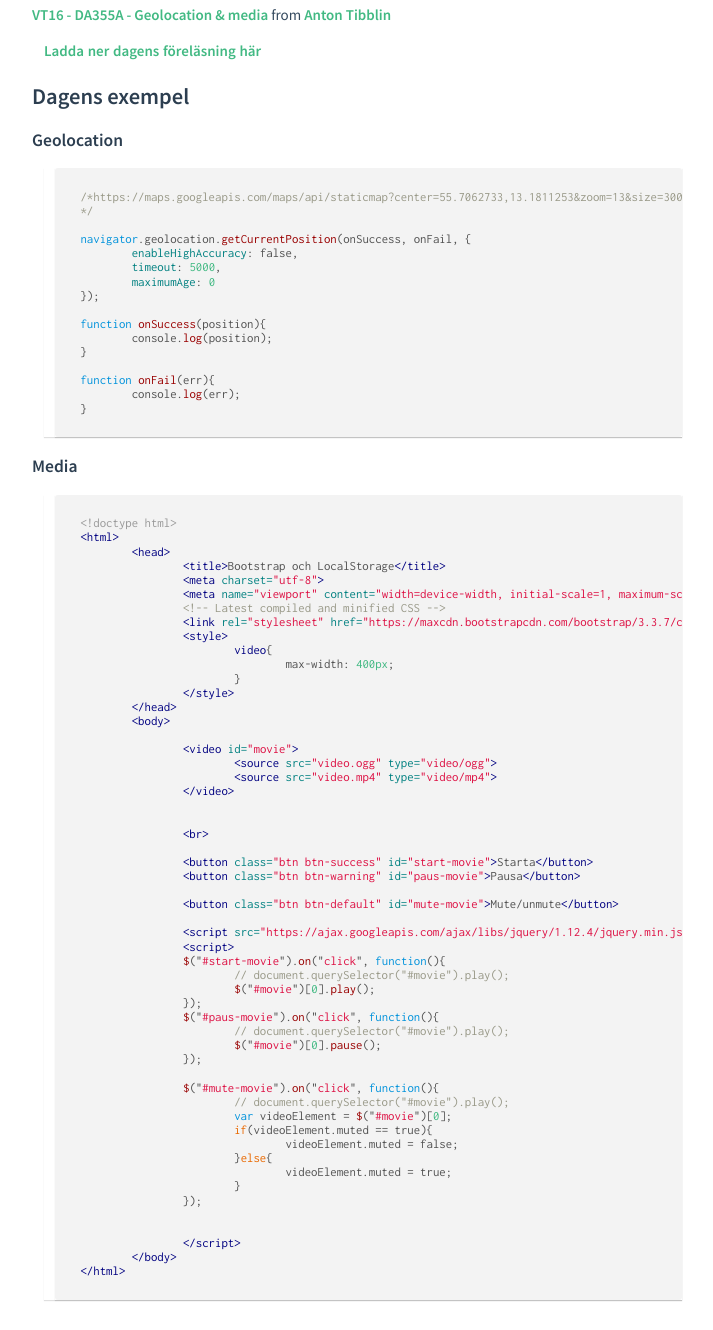
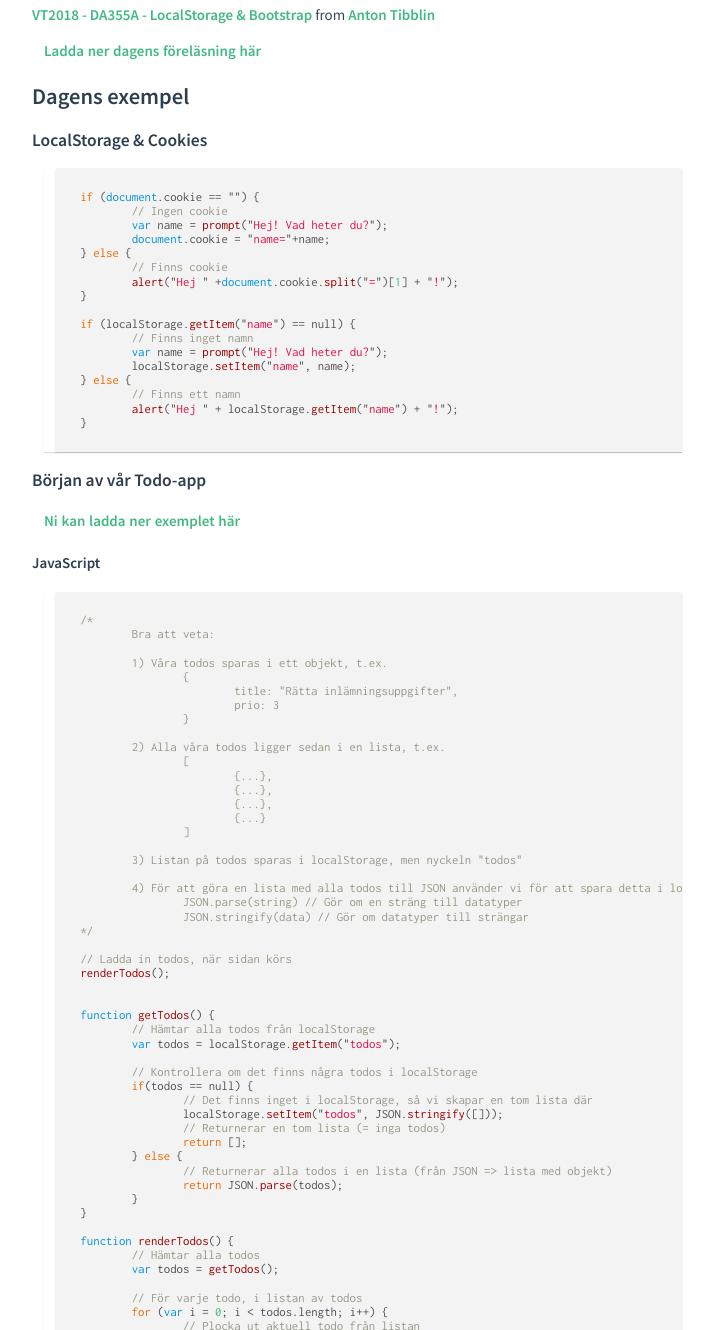
Before and after one commit to mau-dvmt/mah-dv.github.io, a Jekyll site: the page built from courses/da344a-da355a/lectures/le11.md, in a window 1280 px wide and 1400 px high, scrolled down 583 px, cut to the strip 70-1400 px from the top of the window. Shown: the whole strip, without its empty margins (283-996 px from the left). Built offline with Jekyll 4.4.1, drawn with Linux system fonts in a browser that asks for light colours; some of the changed text lies outside the part shown.

Commit message:
Added new lecture

````diff
--- a/_data/da344a-da355a.yml
+++ b/_data/da344a-da355a.yml
@@ -42,7 +42,7 @@ menu:
          - name: 8. Responsive design [AT]
          - name: 9. jQuery [AT]
          - name: 10. Ajax [AT]
-#         - name: 10. Bootstrap & LocalStorage [AT]
+         - name: 11. Bootstrap & LocalStorage [AT]
 #         - name: 11. Geolocation & media [AT]
 #         - name: 12. JavaScript development methodology [AF]
 #         - name: 13. Hybridapplikationer [AT]
--- a/courses/da344a-da355a/lectures/le11.md
+++ b/courses/da344a-da355a/lectures/le11.md
@@ -5,34 +5,104 @@ code: "da344a-da355a"
 
 # Geolocation & media
 
-<iframe src="//www.slideshare.net/slideshow/embed_code/key/JeZGrYSdPxeLvS" width="595" height="485" frameborder="0" marginwidth="0" marginheight="0" scrolling="no" style="border:1px solid #CCC; border-width:1px; margin-bottom:5px; max-width: 100%;" allowfullscreen> </iframe> <div style="margin-bottom:5px"> <strong> <a href="//www.slideshare.net/AntonTibblin/vt16-da355a-geolocation-media" title="VT16 - DA355A - Geolocation &amp; media" target="_blank">VT16 - DA355A - Geolocation &amp; media</a> </strong> from <strong><a target="_blank" href="//www.slideshare.net/AntonTibblin">Anton Tibblin</a></strong> </div>
+<iframe src="//www.slideshare.net/slideshow/embed_code/key/UBK4ukBmMXOQI" width="595" height="485" frameborder="0" marginwidth="0" marginheight="0" scrolling="no" style="border:1px solid #CCC; border-width:1px; margin-bottom:5px; max-width: 100%;" allowfullscreen> </iframe> <div style="margin-bottom:5px"> <strong> <a href="//www.slideshare.net/AntonTibblin/vt2018-da355a-localstorage-bootstrap" title="VT2018 - DA355A - LocalStorage &amp; Bootstrap" target="_blank">VT2018 - DA355A - LocalStorage &amp; Bootstrap</a> </strong> from <strong><a href="https://www.slideshare.net/AntonTibblin" target="_blank">Anton Tibblin</a></strong> </div>
 
-[Ladda ner dagens föreläsning här](11.pdf)
+[Ladda ner dagens föreläsning här](LocalStorageBootstrap.pdf)
 
 ## Dagens exempel
 
-### Geolocation
+### LocalStorage & Cookies
+```js
+if (document.cookie == "") {
+	// Ingen cookie
+	var name = prompt("Hej! Vad heter du?");
+	document.cookie = "name="+name;
+} else {
+	// Finns cookie
+	alert("Hej " +document.cookie.split("=")[1] + "!");
+}
+
+if (localStorage.getItem("name") == null) {
+	// Finns inget namn
+	var name = prompt("Hej! Vad heter du?");
+	localStorage.setItem("name", name);
+} else {
+	// Finns ett namn
+	alert("Hej " + localStorage.getItem("name") + "!");
+}
+```
+### Början av vår Todo-app
+
+[Ni kan ladda ner exemplet här](todo-start.zip)
+
+#### JavaScript
 
 ```js
-/*https://maps.googleapis.com/maps/api/staticmap?center=55.7062733,13.1811253&zoom=13&size=300x300&sensor=false
+/*
+	Bra att veta:
+
+	1) Våra todos sparas i ett objekt, t.ex.
+		{
+			title: "Rätta inlämningsuppgifter",
+			prio: 3
+		}
+
+	2) Alla våra todos ligger sedan i en lista, t.ex.
+		[
+			{...},
+			{...},
+			{...},
+			{...}
+		]
+
+	3) Listan på todos sparas i localStorage, men nyckeln "todos"
+
+	4) För att göra en lista med alla todos till JSON använder vi för att spara detta i localStorage.
+		JSON.parse(string) // Gör om en sträng till datatyper
+		JSON.stringify(data) // Gör om datatyper till strängar
 */
 
-navigator.geolocation.getCurrentPosition(onSuccess, onFail, {
-	enableHighAccuracy: false,
-	timeout: 5000,
-	maximumAge: 0
-});
+// Ladda in todos, när sidan körs
+renderTodos();
 
-function onSuccess(position){
-	console.log(position);
+
+function getTodos() {
+	// Hämtar alla todos från localStorage
+	var todos = localStorage.getItem("todos");
+
+	// Kontrollera om det finns några todos i localStorage
+	if(todos == null) {
+		// Det finns inget i localStorage, så vi skapar en tom lista där
+		localStorage.setItem("todos", JSON.stringify([]));
+		// Returnerar en tom lista (= inga todos)
+		return [];
+	} else {
+		// Returnerar alla todos i en lista (från JSON => lista med objekt)
+		return JSON.parse(todos);
+	}
 }
 
-function onFail(err){
-	console.log(err);
+function renderTodos() {
+	// Hämtar alla todos
+	var todos = getTodos();
+
+	// För varje todo, i listan av todos
+	for (var i = 0; i < todos.length; i++) {
+		// Plocka ut aktuell todo från listan
+		var todo = todos[i];
+
+		// Lägger till vår todo i <tbody>-elementet i elementet #todo-table
+		$("#todo-table tbody").append("\
+			<tr>\
+				<td>" + todo.title + "</td>\
+				<td>" + todo.prio + "</td>\
+			</tr>\
+		");
+	}
 }
 ```
 
-### Media
+#### HTML
 
 ```html
 <!doctype html>
````
Also changed, not shown: courses/da344a-da355a/lectures/11-old.md (added, +92 -0 lines), courses/da344a-da355a/plan.md (+1 -1 lines), 2 other files.
